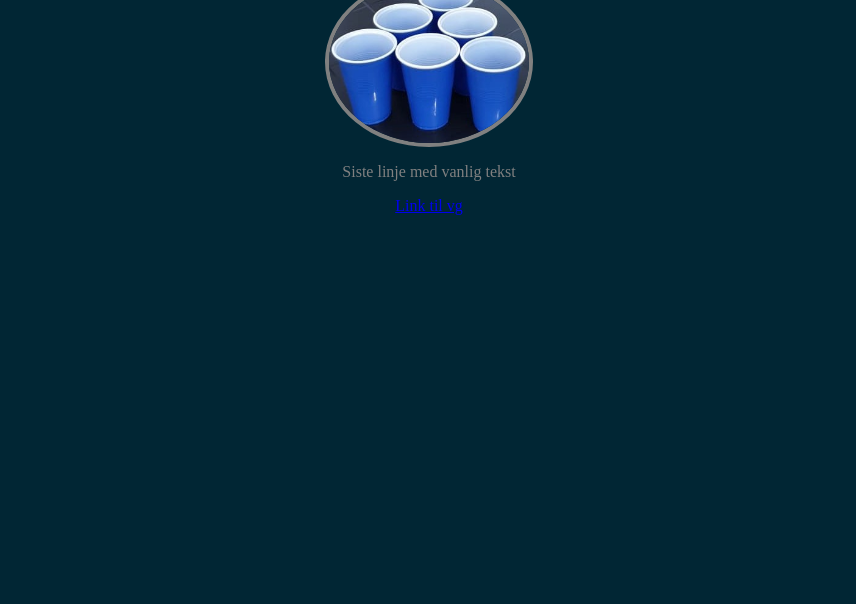
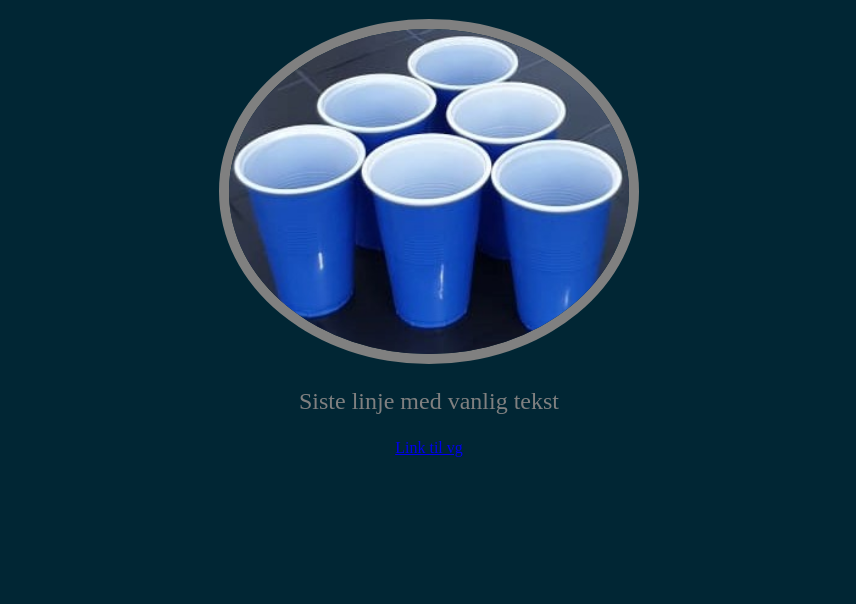
Before and after one commit to jon-77/Testside-21.03.2020, a plain HTML site: page index.html in a window 1280 px wide. Shown: the part 196-800 px from the top of the page, without its empty margins (211-1067 px from the left). Drawn offline with Linux system fonts and the light colour scheme.

Commit message:
Update style.css

```diff
--- a/style.css
+++ b/style.css
@@ -9,6 +9,7 @@ h1 {
 p {
   color: grey;
   text-align: center;
+  font-size: 24px;
 }
 
 a {
@@ -16,17 +17,17 @@ a {
 }
 .sitat {
   font-weight: bold;
-  font-size: 24px;
+  font-size: 34px;
   font-style: italic;
 }
 a {
   text-align: center;
 }
 img {
-  width: 200px;
+  width: 400px;
   border-radius: 50%;
   border-color: gray;
-  border-width: 4px;
+  border-width: 10px;
   border-style: solid;
   display: block;
   margin-left: auto;
```
